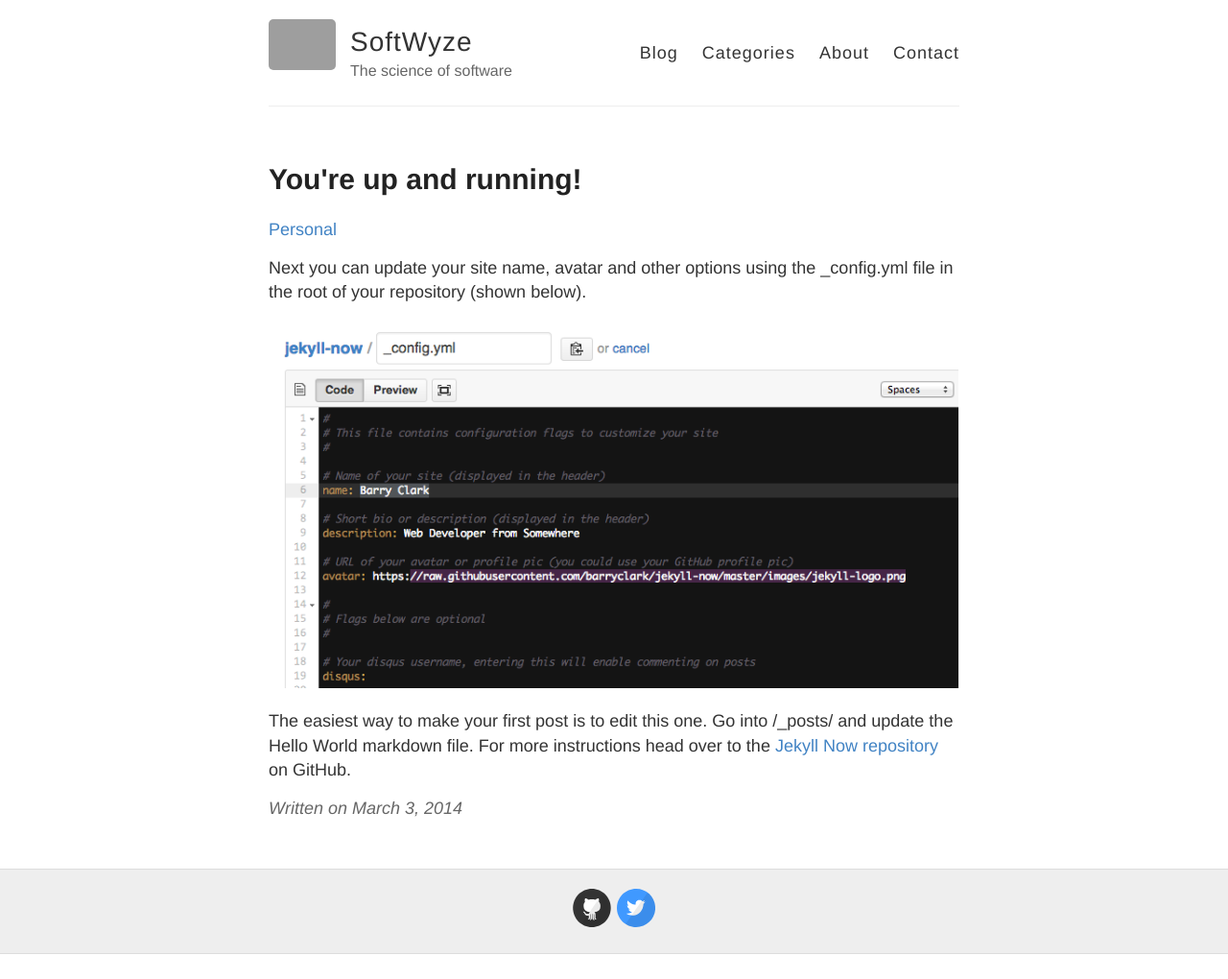
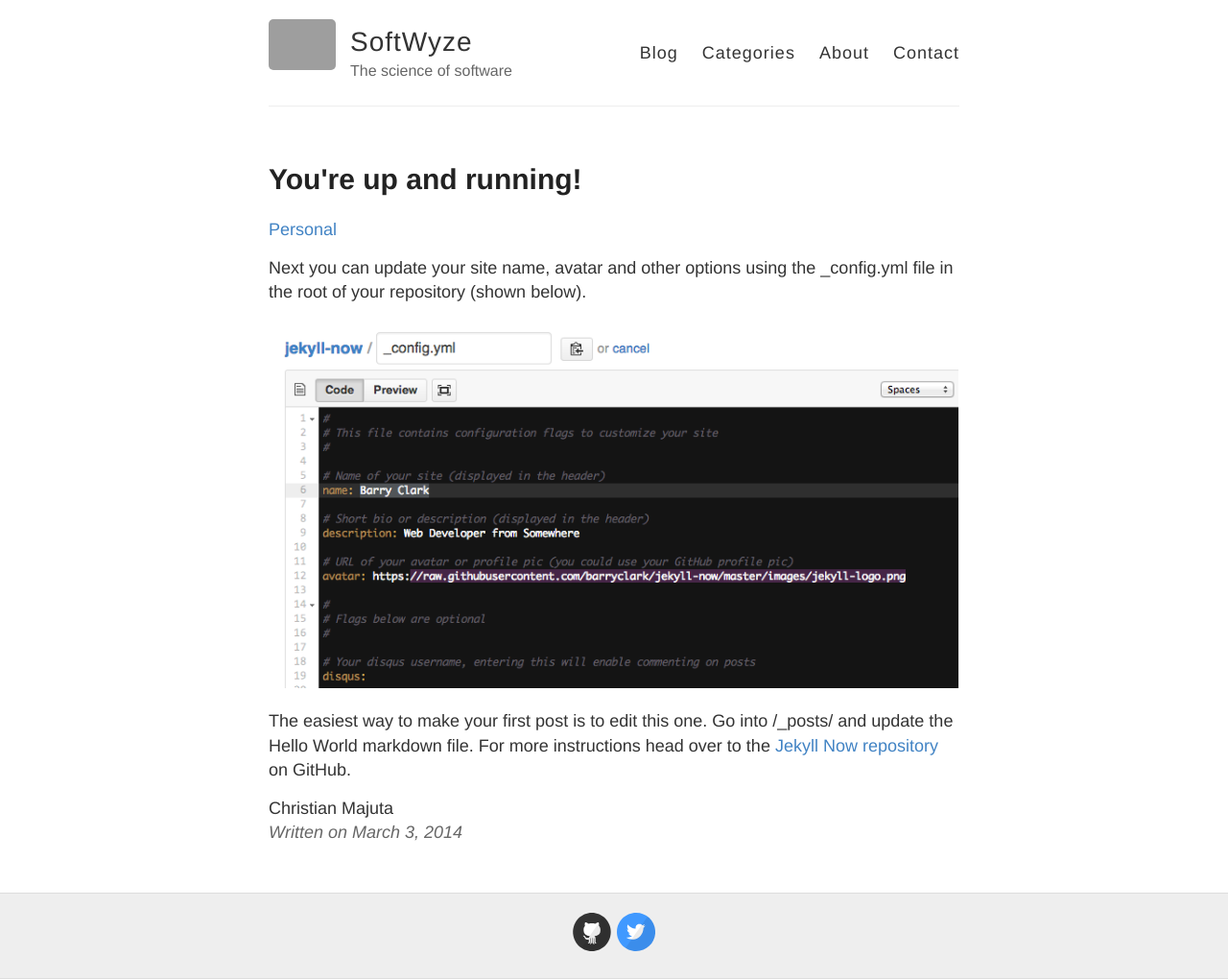
Before and after one commit to SoftWyze/softwyze.github.io, a Jekyll site: the page built from _posts/2014-3-3-Hello-World.md, in a window 1280 px wide. Shown: the whole page at 96% size. Built offline with Jekyll 4.4.1, drawn with Linux system fonts in a browser that asks for light colours; comment, search, counter and statistics services are not loaded; before the commit the page ends 994 px from its top, so only the background shows below that; grey boxes are pictures that could not be loaded.

Commit message:
Added author

```diff
--- a/_layouts/post.html
+++ b/_layouts/post.html
@@ -21,6 +21,9 @@ layout: default
     {{ content }}
   </div>
 
+  <div class="author">
+    {{page.author}}
+  </div>
   <div class="date">
     Written on {{ page.date | date: "%B %e, %Y" }}
   </div>
```
